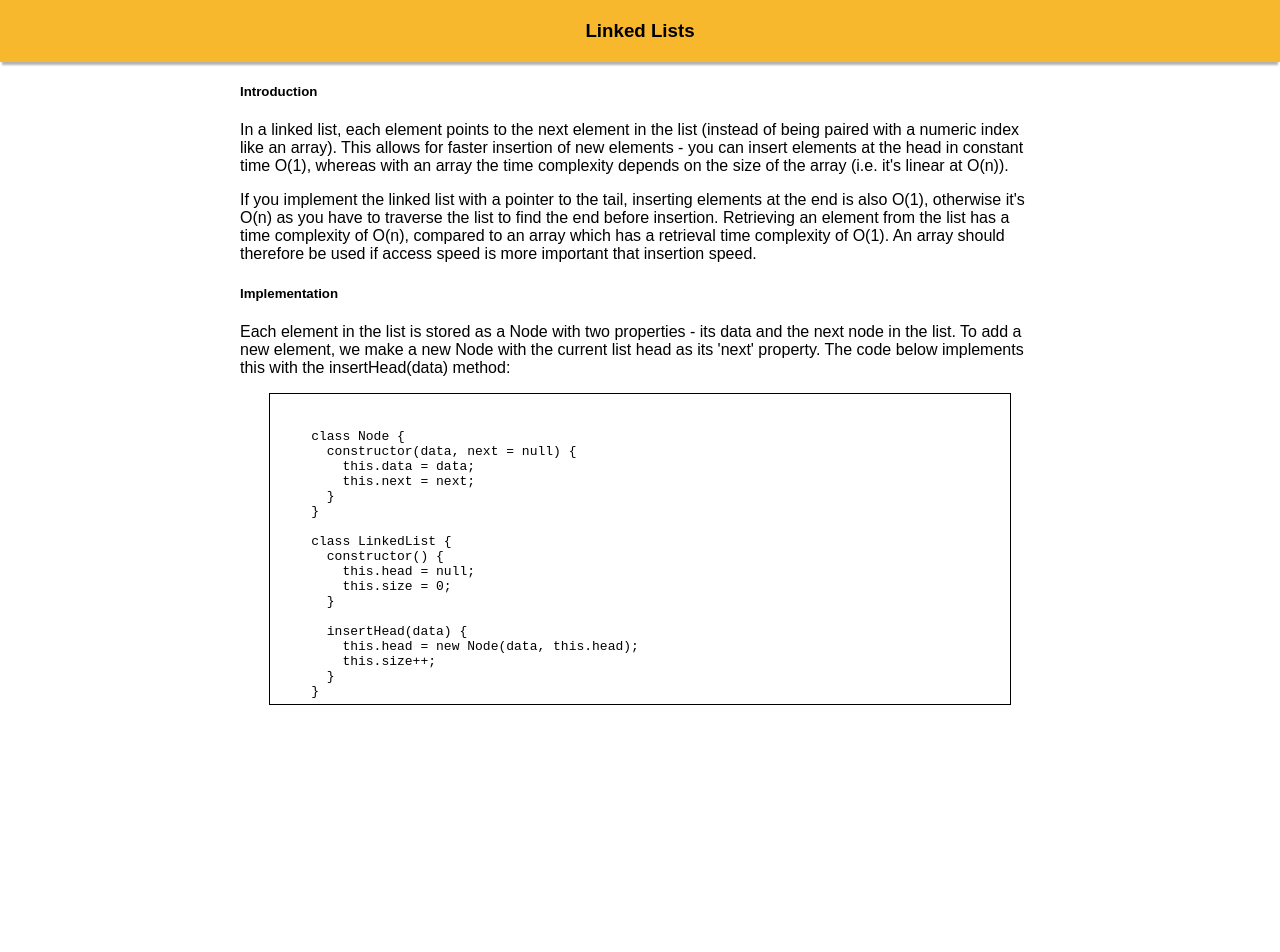
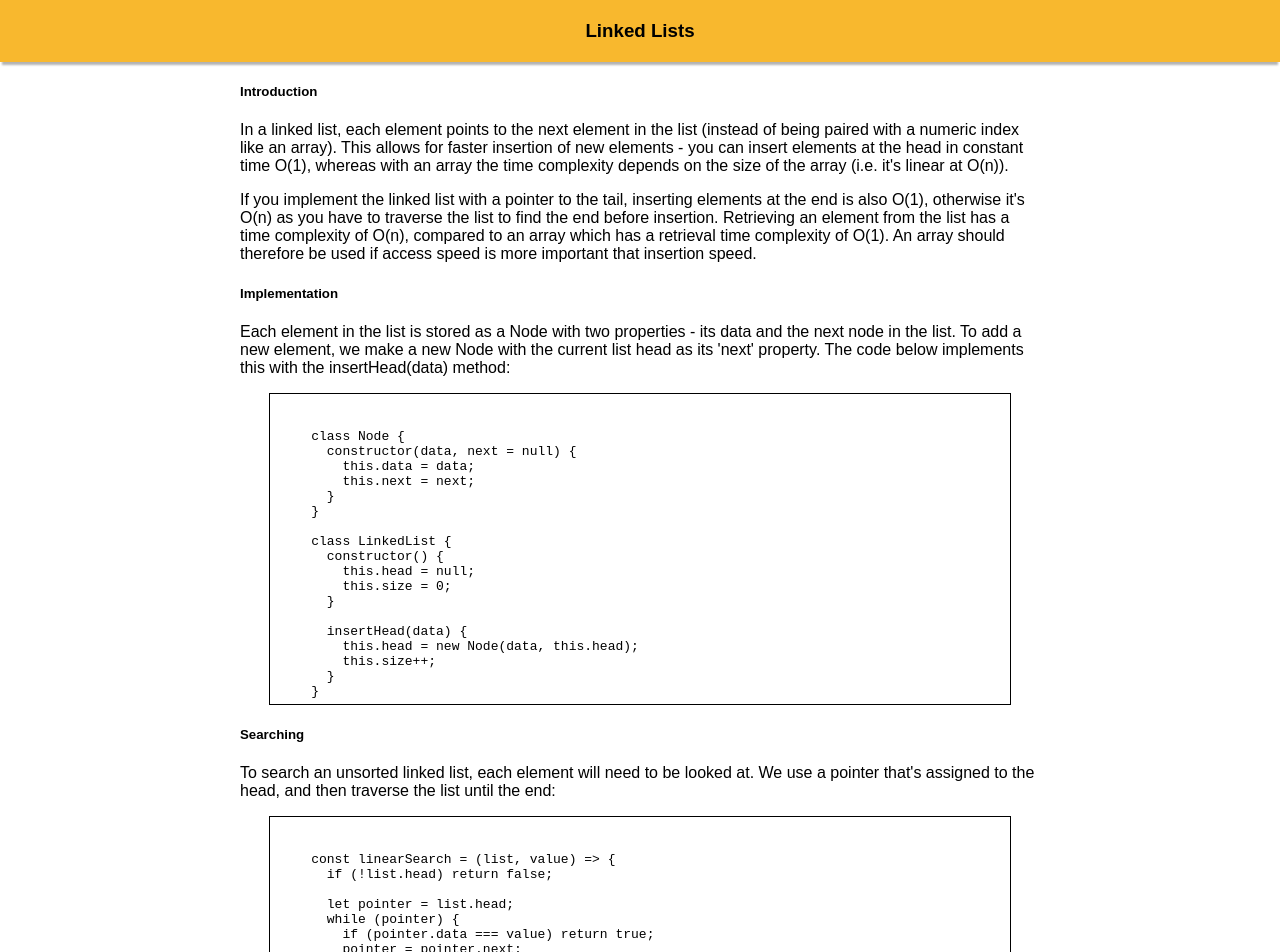
Before and after one commit to ckpantelides/dsinjs, an Angular app: page /linkedlists in a window 1280 px wide. Shown: the top 952 px of the page. Before the commit the page ends 800 px from the top, so only its background shows below. Built offline with nearby package versions, Linux system fonts and the light colour scheme.

Commit message:
Added Search to LinkedLists

```diff
--- a/src/app/struct-details/struct-details.component.css
+++ b/src/app/struct-details/struct-details.component.css
@@ -1,6 +1,6 @@
 .details-container {
   max-width: 800px;
-  margin: 0 auto;
+  margin: 0 auto 1rem auto;
   padding: 0 1rem;
 }
 
--- a/src/app/struct-details/struct-details.component.html
+++ b/src/app/struct-details/struct-details.component.html
@@ -9,7 +9,11 @@
 
       <h5>Implementation</h5>
       <p>{{ structure.body0 }}</p>
-      <pre>{{ structure.snippet }}</pre>
+      <pre>{{ structure.snippet0 }}</pre>
+
+      <h5>Searching</h5>
+      <p>{{ structure.body1 }}</p>
+      <pre>{{ structure.snippet1 }}</pre>
     </div>
   </div>
 
--- a/src/app/structure.ts
+++ b/src/app/structure.ts
@@ -4,5 +4,7 @@ export interface Structure {
   intro0: string;
   intro1: string;
   body0: string;
-  snippet: string;
+  body1: string;
+  snippet0: string;
+  snippet1: string;
 }
--- a/src/app/structures.ts
+++ b/src/app/structures.ts
@@ -1,4 +1,5 @@
 import { Structure } from './structure';
+import { NullTemplateVisitor } from '@angular/compiler';
 
 export const STRUCTURES: Structure[] = [
   {
@@ -19,7 +20,9 @@ export const STRUCTURES: Structure[] = [
     body0: `Each element in the list is stored as a Node with two properties - its data and the
     next node in the list. To add a new element, we make a new Node with the current list head as its
     'next' property. The code below implements this with the insertHead(data) method:`,
-    snippet: `\n
+    body1: `To search an unsorted linked list, each element will need to be looked at. We use a
+    pointer that's assigned to the head, and then traverse the list until the end:`,
+    snippet0: `\n
     class Node {
       constructor(data, next = null) {
         this.data = data;
@@ -38,14 +41,28 @@ export const STRUCTURES: Structure[] = [
         this.size++;
       }
     }`,
+    snippet1: `\n
+    const linearSearch = (list, value) => {
+      if (!list.head) return false;
+
+      let pointer = list.head;
+      while (pointer) {
+        if (pointer.data === value) return true;
+        pointer = pointer.next;
+      }
+      return false
+    };`,
   },
+
   {
     imagePath: '/assets/images/queue.png',
     name: 'Queues',
     intro0: null,
     intro1: null,
     body0: null,
-    snippet: null,
+    body1: null,
+    snippet0: null,
+    snippet1: null,
   },
   {
     imagePath: '/assets/images/stack.png',
@@ -53,7 +70,9 @@ export const STRUCTURES: Structure[] = [
     intro0: null,
     intro1: null,
     body0: null,
-    snippet: null,
+    body1: null,
+    snippet0: null,
+    snippet1: null,
   },
   {
     imagePath: '/assets/images/tree.png',
@@ -61,7 +80,9 @@ export const STRUCTURES: Structure[] = [
     intro0: null,
     intro1: null,
     body0: null,
-    snippet: null,
+    body1: null,
+    snippet0: null,
+    snippet1: null,
   },
   {
     imagePath: '/assets/images/graph5.png',
@@ -69,6 +90,8 @@ export const STRUCTURES: Structure[] = [
     intro0: null,
     intro1: null,
     body0: null,
-    snippet: null,
+    body1: null,
+    snippet0: null,
+    snippet1: null,
   },
 ];
```
